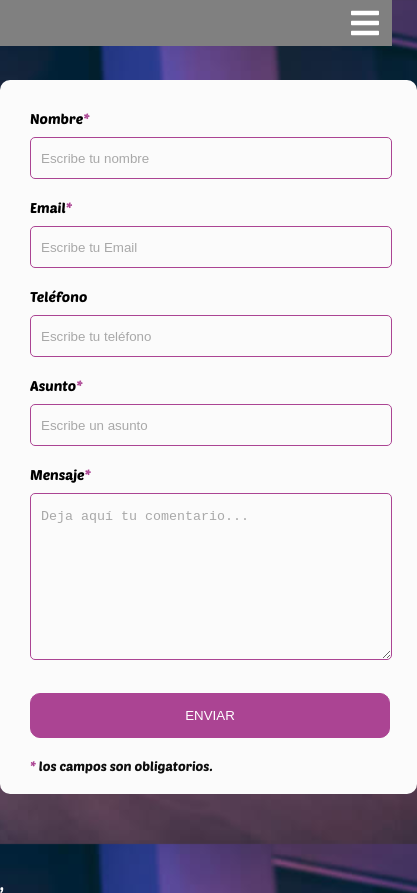
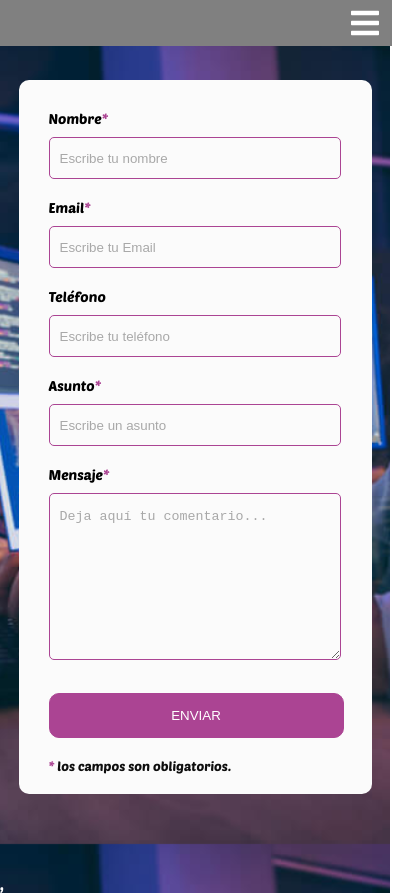
Before and after one commit to Dilson2022/Portafolio-Dilson-Masa, a React (Vite) app: page /contacto in a window 390 px wide. Shown: the whole page, 417 px wide, since content can reach past the window. Built offline with nearby package versions, Linux system fonts and the light colour scheme.

Commit message:
contacto

```diff
--- a/src/Components/Contacto/Contacto.css
+++ b/src/Components/Contacto/Contacto.css
@@ -126,7 +126,7 @@
   @media (max-width: 768px) {
 
     .contact_form{
-        width: 387px;
+        width: 323px;
         height: auto;
         margin: 80px auto;
         border-radius: 10px;
@@ -138,7 +138,7 @@
 
   input{
     background-color: #fbfbfb;
-    width: 350px;
+    width: 280px;
     height: 40px;
     border-radius: 5px;
     border-style: solid;
@@ -152,7 +152,7 @@
 
   textarea{
     background-color: #fbfbfb;
-    width: 350px;
+    width: 280px;
     height: 150px;
     border-radius: 5px;
     border-style: solid;
@@ -174,7 +174,7 @@
     border-color: #ab4493;
     border-style: solid;
     border-radius: 10px;
-    width: 360px;
+    width: 295px;
     cursor: pointer;
   }
 
```
